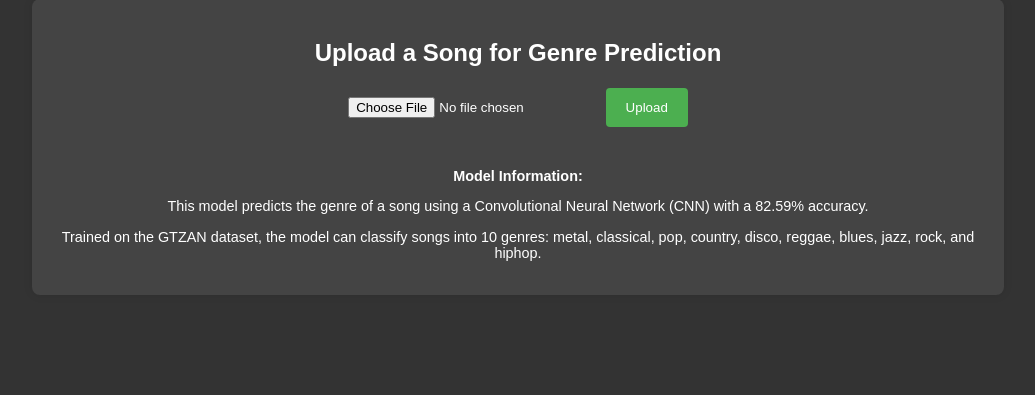
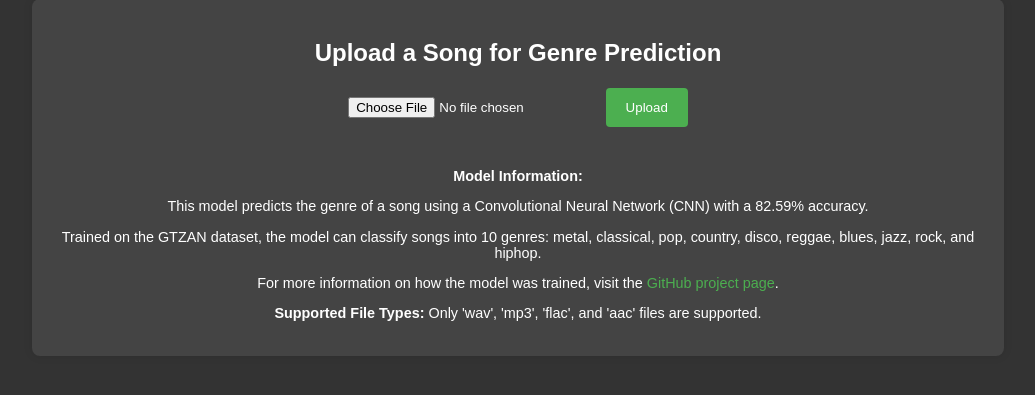
Before and after one commit to Ankit-4-code/Music_Genre_Classification, a Flask app: page / in a window 1280 px wide. Shown: the part 59-454 px from the top of the page, without its empty margins (122-1157 px from the left). Run offline with Flask 2, Linux system fonts and the light colour scheme.

Commit message:
Added some user info. and sample songs of other data types for test.

```diff
--- a/app/templates/upload.html
+++ b/app/templates/upload.html
@@ -40,6 +40,13 @@
             font-size: 0.9em;
             color: #fff;
         }
+        .github-link {
+            color: #4CAF50; /* You can change the color to suit your design */
+            text-decoration: none;
+        }
+        .github-link:hover {
+            text-decoration: underline;
+        }
     </style>
 </head>
 <body>
@@ -53,6 +60,8 @@
             <p><strong>Model Information:</strong></p>
             <p>This model predicts the genre of a song using a Convolutional Neural Network (CNN) with a 82.59% accuracy.</p>
             <p>Trained on the GTZAN dataset, the model can classify songs into 10 genres: metal, classical, pop, country, disco, reggae, blues, jazz, rock, and hiphop.</p>
+            <p>For more information on how the model was trained, visit the <a href="https://github.com/Sun-of-a-beach/Music_Genre_Classification" class="github-link" target="_blank">GitHub project page</a>.</p>
+            <p><strong>Supported File Types:</strong> Only 'wav', 'mp3', 'flac', and 'aac' files are supported.</p>
         </div>
     </div>
 </body>
```
Also changed, not shown: 2 other files.
